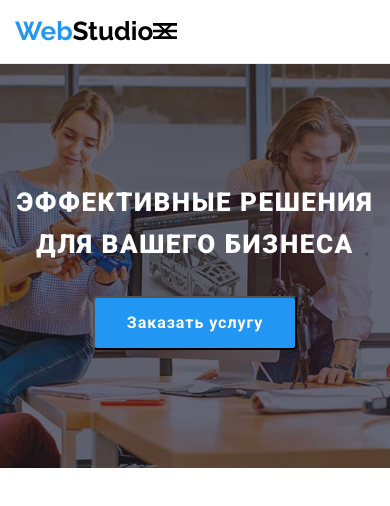
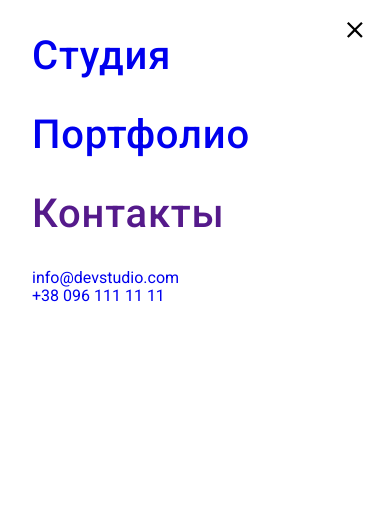
Before and after one commit to 13Inna/goit-markup-hw-08, a plain HTML site: page index.html in a window 390 px wide. Both pictures are taken after a click on the button 165 px from the left and 31 px from the top of the page. Drawn offline with nearby package versions, Linux system fonts and the light colour scheme; files that its build step writes are made by us from their sources.

Commit message:
мобильное меню не подхватывает стиль текста

```diff
--- a/index.html
+++ b/index.html
@@ -16,12 +16,10 @@
     </head>
     <!--Шапка страницы-->
     <body>
-
         <header class="header">
             <div class="container display">
                 <nav class="site-pages">
                     <a class="logo site-pages__logo accent-color link" href="./index.html"> <span class="site-pages__logoweb">Web</span>Studio</a>
-
                     <ul class="site-nav list">
                         <li><a class="site-nav__link accent-color current" href="./studio.html">Студия</a></li>
                         <li><a class="site-nav__link accent-color" href="portfolio.html">Портфолио</a></li>
@@ -42,12 +40,30 @@
                         <a class="site-contakt__link accent-color link" href="tel:+380961111111">+38 096 111 11 11</a>
                     </li>
                 </ul>
-                <button type="button" class="menu-button" is-open aria-expanded="false" aria-controls="menu-conteiner" data-menu-button>
+                <button type="button" class="menu-button js-open-menu" aria-expanded="false" aria-controls="mobile-menu">
                     <svg width="24" height="16" aria-label="Переключатель мобильного меню">
-                        <use class="icon-cross" href="./images/icons.svg#icon-menu_24px"></use>
-                        <use class="icon-menu" href="./images/icons.svg#icon-close_24px"></use>
+                        <use class="icon-menu" href="./images/icons.svg#icon-menu_24px"></use>
                     </svg>
                 </button>
+            </div>
+            <div class="menu-container js-menu-container" id="mobile-menu">
+                <button type="button" class="menu-button js-close-menu">
+                    <svg width="24" height="16" aria-label="Переключатель мобильного меню">
+                        <use class="icon-close" href="./images/icons.svg#icon-close_24px"></use>
+                    </svg>
+                </button>
+                <ul class="mobile-menu list">
+                    <li><a class="mobile-menu__link accent-color" href="./studio.html">Студия</a></li>
+                    <li><a class="mobile-menu__link accent-color" href="portfolio.html">Портфолио</a></li>
+                    <li><a class="mobile-menu__link accent-color" href="">Контакты</a></li>
+                    <li class="site-contakt-menu__nav">
+                        <a class="site-contakt-menu__link site-contakt--right-indent accent-color link"
+                            href="mailto:info@devstudio.com">info@devstudio.com</a>
+                    </li>
+                    <li class="site-contakt-menu__nav">
+                        <a class="site-contakt-menu__link accent-color link" href="tel:+380961111111">+38 096 111 11 11</a>
+                    </li>
+                </ul>
             </div>
         </header>
 
@@ -58,15 +74,7 @@
                     <button class="button accent-button" type="button" data-modal-open>Заказать услугу</button>
                 </div>
             </section>
-
         </div>
-        <!----
-<button type="button" class="menu-button" is-open aria-expanded="false" aria-controls="menu-conteiner" data-menu-button>
-    <svg width="24" height="16" aria-label="Переключатель мобильного меню">
-        <use class="icon-cross" href="./images/icons.svg#icon-menu_24px"></use>
-        <use class="icon-menu" href="./images/icons.svg#icon-close_24px"></use>
-    </svg>
-</button>--->
         <!--Уникальный контент страницы--
         <main class="main">
             <section class="feature section">
@@ -457,7 +465,6 @@
             </div>
         </div>
         </html>
-        <script src="js/mobile-menu.js"></script>
         <script defer src="https://cdnjs.cloudflare.com/ajax/libs/body-scroll-lock/3.1.5/bodyScrollLock.min.js"
             integrity="sha512-HowizSDbQl7UPEAsPnvJHlQsnBmU2YMrv7KkTBulTLEGz9chfBoWYyZJL+MUO6p/yBuuMO/8jI7O29YRZ2uBlA=="
             crossorigin="anonymous"></script>
--- a/js/mobile-menu.js
+++ b/js/mobile-menu.js
@@ -2,6 +2,7 @@
   const mobileMenu = document.querySelector('.js-menu-container');
   const openMenuBtn = document.querySelector('.js-open-menu');
   const closeMenuBtn = document.querySelector('.js-close-menu');
+
   const toggleMenu = () => {
     const isMenuOpen =
       openMenuBtn.getAttribute('aria-expanded') === 'true' || false;
@@ -19,7 +20,6 @@
 
   // Закрываем мобильное меню на более широких экранах
   // в случае изменения ориентации устройства.
-  window.matchMedia('(min-width: 600px)').addEventListener('change', e => {
   window.matchMedia('(min-width: 768px)').addEventListener('change', e => {
     if (!e.matches) return;
     mobileMenu.classList.remove('is-open');
--- a/sass/base/_reset.scss
+++ b/sass/base/_reset.scss
@@ -6,8 +6,8 @@ body {
   font-family: Roboto;
   font-weight: normal;
   font-style: sans-serif;
+}
 
-}
 .display {
   display: flex;
 }
--- a/sass/components/_logo.scss
+++ b/sass/components/_logo.scss
@@ -1,6 +1,13 @@
 .logo {
   font-family: Raleway;
   font-weight: bold;
-  font-size: 26px;
-  line-height: 1.19;
+  font-size: 24px;
+  line-height: 1.17;
+  letter-spacing: 0.03em;
+
+  @media screen and (min-width: 1200px) {
+    font-size: 26px;
+    line-height: 1.19;
+    letter-spacing: 0.03em;
+  }
 }
--- a/sass/layout/_header.scss
+++ b/sass/layout/_header.scss
@@ -6,7 +6,7 @@
 .site-pages {
   display: flex;
   align-items: center;
-  @media screen and (min-width: 480px) {
+  @media screen and (max-width: 480px) {
     display: block;
     position: relative;
   }
@@ -21,63 +21,18 @@
   transition: color var(--transition-duration) var(--timing-function);
 
   @media screen and (min-width: 768px) {
-    margin-left: 88px;
+    margin-right: 88px;
     padding-top: 26px;
     padding-bottom: 26px;
   }
   @media screen and (min-width: 1200px) {
-    margin-left: 93px;
+    margin-right: 93px;
     padding-top: 25px;
     padding-bottom: 25px;
   }
 }
-
 .site-pages__logoweb {
   color: var(--accent-text-color);
-}
-
-/*--mобильное меню---*/
-.menu-button {
-  display: inline-flex;
-  margin: 0;
-  padding: 0;
-  border: none;
-  background-color: transparent;
-
-  @media screen and (min-width: 768px) {
-    display: none;
-  }
-}
-.menu-button .icon-cross {
-  display: block;
-  @media screen and (min-width: 768px) {
-    display: none;
-  }
-}
-.menu-button .is-open .icon-cross {
-  display: block;
-  @media screen and (min-width: 768px) {
-    display: none;
-  }
-}
-.menu-button .is-open .icon-menu {
-  display: none;
-  @media screen and (min-width: 768px) {
-    display: none;
-  }
-}
-.menu-conteiner {
-  display: none;
-  position: absolute;
-  width: 100%;
-  top: 100%;
-  left: 0;
-  &.is-open {
-    display: block;
-  }
-  @media screen and (min-width: 768px) {
-    display: none;
-  }
 }
 
 .site-nav {
@@ -86,9 +41,10 @@
   font-size: 14px;
   line-height: 1.14;
   letter-spacing: 0.02em;
-  display: none;
+  @media screen and (max-width: 767px) {
+    display: none;
+  }
 }
-
 .site-nav__link {
   display: inline-block;
   margin-right: 50px;
@@ -99,9 +55,7 @@
 
   position: relative;
   transition: background-color var(--transition-duration) var(--timing-function);
-  display: none;
 }
-
 .site-contakt {
   display: flex;
   margin-left: auto;
@@ -110,9 +64,10 @@
   font-size: 14px;
   line-height: 1.14;
   letter-spacing: 0.02em;
-  display: none;
+  @media screen and (max-width: 767px) {
+    display: none;
+  }
 }
-
 .site-contakt__nav {
   display: flex;
   justify-content: center;
@@ -122,9 +77,7 @@
     fill: var(--accent-text-color);
     cursor: pointer;
   }
-  display: none;
 }
-
 .site-contakt__icon {
   margin-right: 10px;
   transition: fill var(--transition-duration) var(--timing-function);
@@ -132,12 +85,9 @@
   .site-contakt__nav:focus & {
     fill: var(--accent-text-color);
   }
-  display: none;
 }
-
 .site-contakt--right-indent {
   margin-right: 50px;
-  display: none;
 }
 .site-contakt__link {
   display: flex;
@@ -146,5 +96,75 @@
 
   color: #757575;
   transition: color var(--transition-duration) var(--timing-function);
-  display: none;
 }
+
+/*--Мобильное меню---*/
+.menu-button {
+  display: flex;
+  min-width: 40px;
+  min-height: 40px;
+  align-items: center;
+  justify-content: center;
+
+  margin: 0;
+  padding: 0;
+  background-color: transparent;
+  border: none;
+  cursor: pointer;
+  border-radius: 50%;
+  outline: none;
+
+  &:hover,
+  &:focus {
+    fill: var(--accent-text-color);
+    cursor: pointer;
+  }
+}
+@media screen and (min-width: 768px) {
+  .menu-button {
+    display: none;
+  }
+}
+
+.menu-container {
+  position: fixed;
+  top: 0;
+  left: 0;
+  width: 100vw;
+  height: 100vh;
+  padding: 32px;
+  background: #ffffff;
+  z-index: 999;
+
+  transform: translateX(100%);
+  transition: transform 250ms cubic-bezier(0.4, 0, 0.2, 1);
+
+  @media screen and (min-width: 768px) {
+    display: none;
+  }
+}
+.menu-container.is-open {
+  transform: translateX(0);
+}
+.menu-container .menu-button {
+  position: absolute;
+  top: 10px;
+  right: 15px;
+  color: #fff;
+}
+
+.mobile-menu {
+  padding: 0;
+  margin: 0;
+  list-style: none;
+}
+.mobile-menu__link {
+  display: flex;
+  margin-bottom: 32px;
+  font-weight: 500;
+  font-size: 40px;
+  line-height: 1.175;
+  text-align: center;
+  letter-spacing: 0.02em;
+  text-decoration: none;
+}
```
Also changed, not shown: css/main.css, css/main.min.css, 2 other files.
